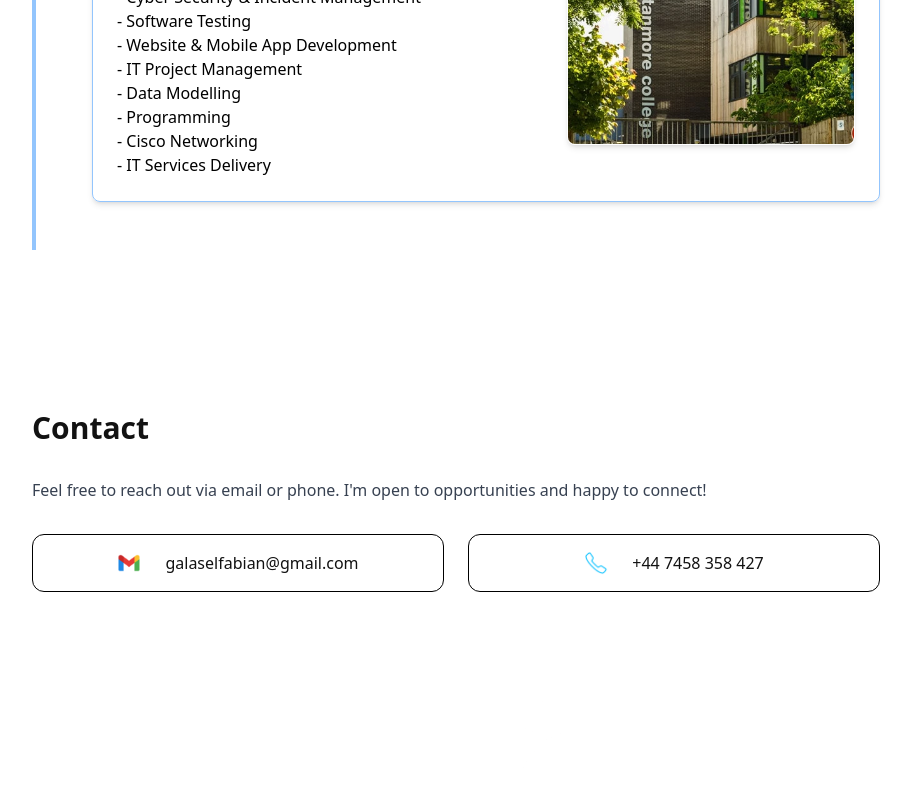
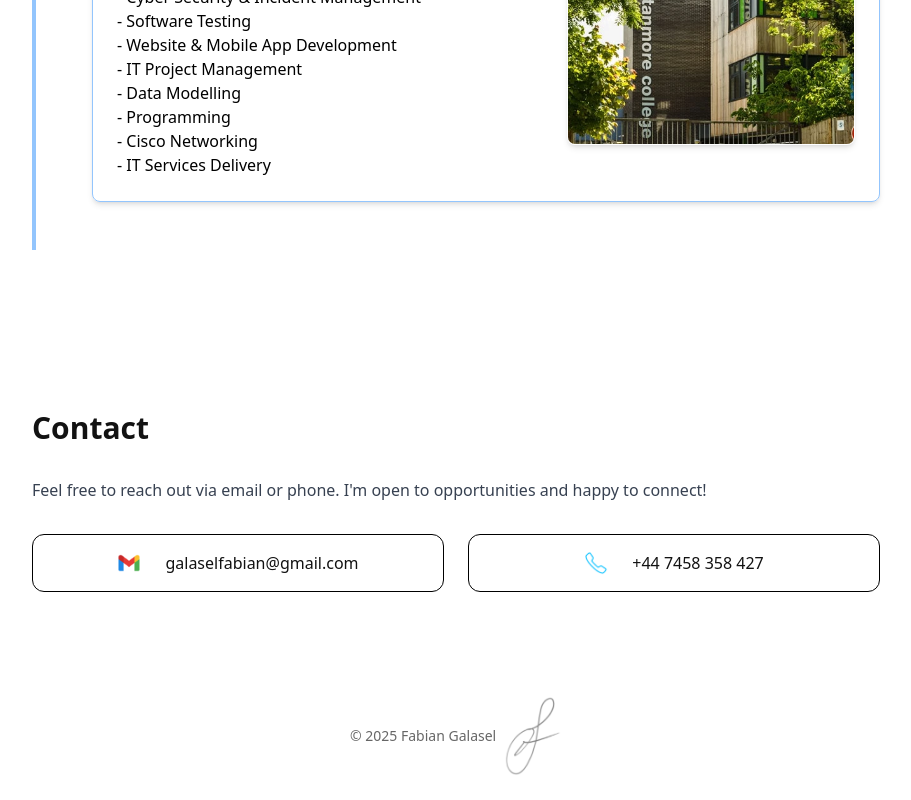
Before and after one commit to FabianC1/PortfolioWebsite, a React (Vite) app: page / in a window 1280 px wide. Shown: the part 2814-3614 px from the top of the page, without its empty margins (184-1095 px from the left). Built offline with nearby package versions, Linux system fonts and the light colour scheme.

Commit message:
Finished themes

```diff
--- a/src/App.tsx
+++ b/src/App.tsx
@@ -570,12 +570,12 @@ function App() {
       </section>
 
       {/* Footer */}
-      <footer className="text-center py-6 text-sm text-white/50 flex items-center justify-center space-x-2">
+      <footer className="text-center py-6 text-sm text-black/60 dark:text-white/50 flex items-center justify-center space-x-2">
         <span>&copy; {new Date().getFullYear()} Fabian Galasel</span>
         <img
           src="/Signature.png"
           alt="Fabian Galasel Signature"
-          className="h-20 filter contrast-200 brightness-200"
+          className="h-20 filter grayscale contrast-0 brightness-75 dark:brightness-200 dark:contrast-200"
         />
       </footer>
 
```
